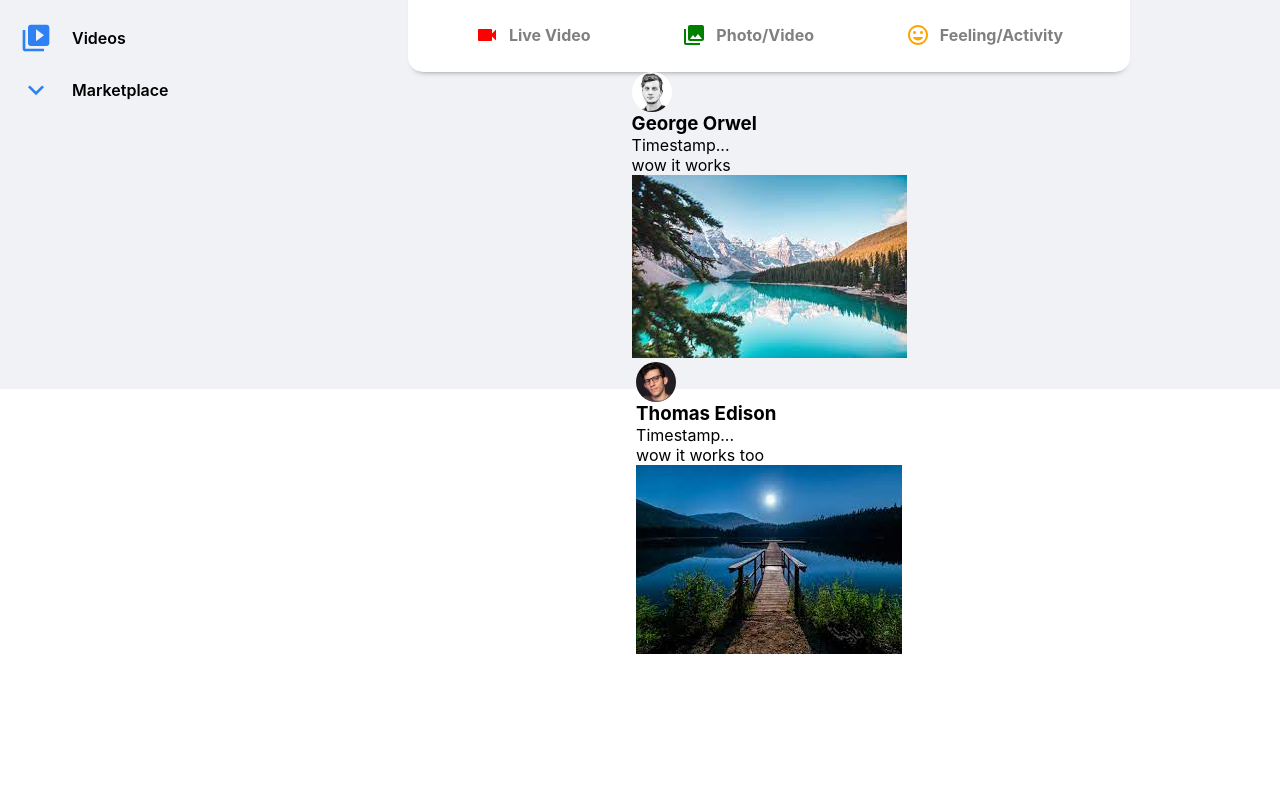
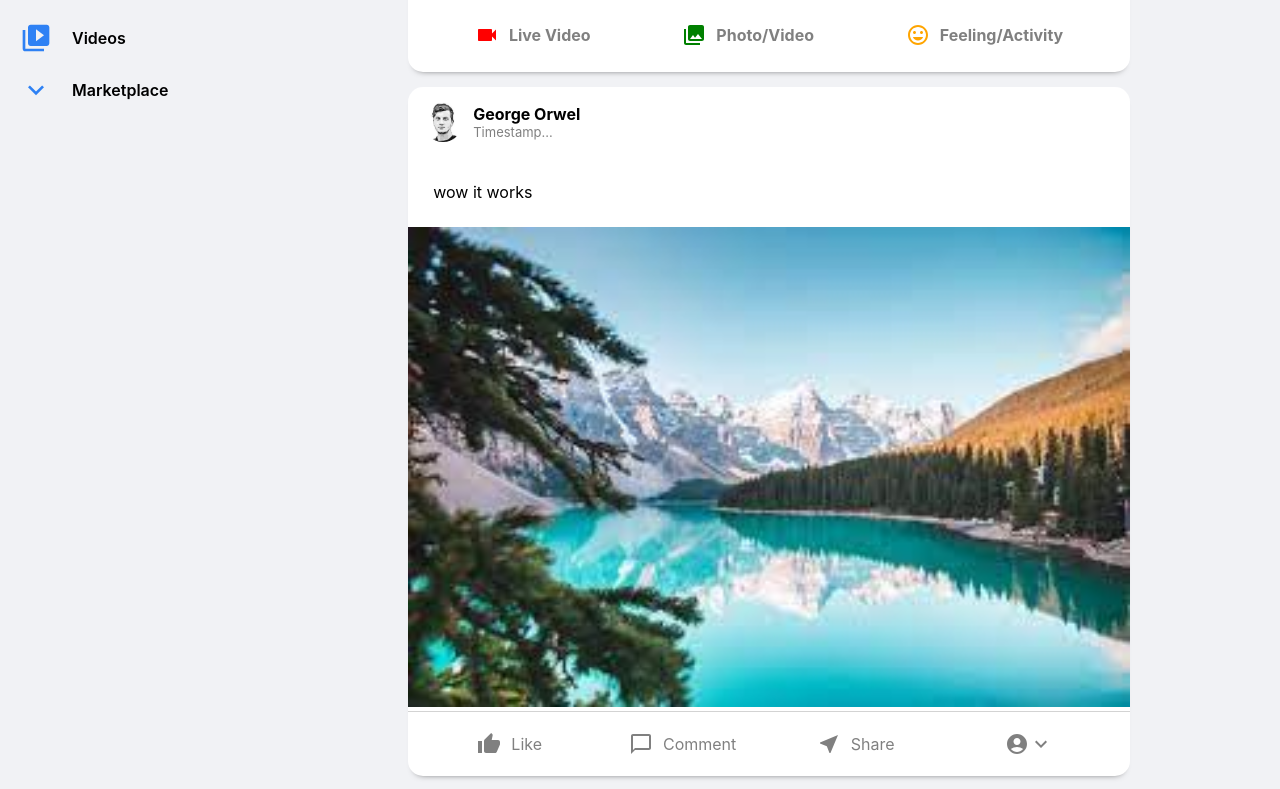
Before and after one commit to nsevindi87/facebook-clone, a React (Create React App) app: page / in a window 1280 px wide. Shown: the part 411-1200 px from the top of the page. Before the commit the page ends 1099 px from the top, so only its background shows below. Built offline with nearby package versions, Linux system fonts and the light colour scheme.

Commit message:
posts are written

```diff
--- a/src/App.css
+++ b/src/App.css
@@ -1,6 +1,6 @@
 .app{
     background-color: #f1f2f5;
-    height: 100vh;
+
 }
 
 
--- a/src/Feed.js
+++ b/src/Feed.js
@@ -24,7 +24,6 @@ function Feed() {
               message = "wow it works too"
               timestamp="This is timestamp"
               userName="Thomas Edison"
-              image = {image2}
         />
     </div>
   )
--- a/src/Post.css
+++ b/src/Post.css
@@ -0,0 +1,63 @@
+.post{
+    width: 100%;
+    margin-top: 15px;
+    border-radius: 15px;
+    background-color: white;
+    box-shadow: 0px 5px 7px -7px rgba(0,0,0,0.75);
+}
+
+.post_top{
+    display: flex;
+    position: relative;
+    align-items: center;
+    padding: 15px;
+}
+
+.post_image > img{
+    width: 100%;
+}
+
+.post_avatar{
+    margin-right: 10px;
+}
+
+.post_topInfo>p{
+    font-size: small;
+    color: gray;
+}
+.post_topInfo>h3{
+    font-size: medium;
+}
+
+.post_bottom {
+    margin: 10px 0;
+    padding: 15px 25px;
+}
+
+.post_options{
+    padding-top: 10px;
+    border-top: 1px solid lightgray;
+    display: flex;
+    justify-content: space-evenly;
+    font-size: medium;
+    color: gray;
+    cursor: pointer;
+    padding: 15px;
+}
+
+.post_option{
+    display: flex;
+    align-items: center;
+    justify-content: center;
+    padding: 5px;
+    flex: 1;
+}
+
+.post_option>p{
+    margin-left: 10px;
+}
+
+.post_option:hover{
+    background-color: #eff2f5;
+    border-radius: 10px;
+}
--- a/src/Post.js
+++ b/src/Post.js
@@ -1,5 +1,11 @@
 import "./Post.css";
 import { Avatar } from "@material-ui/core";
+import ThumbUpIcon from '@mui/icons-material/ThumbUp';
+import ChatBubbleOutlineIcon from '@mui/icons-material/ChatBubbleOutline';
+import AccountCircleIcon from '@mui/icons-material/AccountCircle';
+import ExpandMoreOutlinedIcon from '@mui/icons-material/ExpandMoreOutlined';
+import NearMeIcon from '@mui/icons-material/NearMe';
+
 
 function Post({profilePic, image, userName, timestamp, message}) {
   return (
@@ -10,6 +16,7 @@ function Post({profilePic, image, userName, timestamp, message}) {
                 <h3>{userName}</h3>
                 <p>Timestamp...</p>
             </div>
+       </div>
 
         <div className="post_bottom">
             <p>{message}</p>
@@ -17,8 +24,25 @@ function Post({profilePic, image, userName, timestamp, message}) {
         <div className="post_image">
             <img src={image} alt="" />
         </div>
+        <div className="post_options">
+            <div className="post_option">
+                <ThumbUpIcon/>
+                <p>Like</p>
             </div>
+            <div className="post_option">
+                <ChatBubbleOutlineIcon/>
+                <p>Comment</p>
+            </div>
+            <div className="post_option">
+                <NearMeIcon/>
+                <p>Share</p>
+            </div>
+            <div className="post_option">
+                <AccountCircleIcon/>
+                <ExpandMoreOutlinedIcon/>
 
+            </div>
+        </div>
 
 
 
```
Lines whose indentation alone changed are shown as unchanged.
